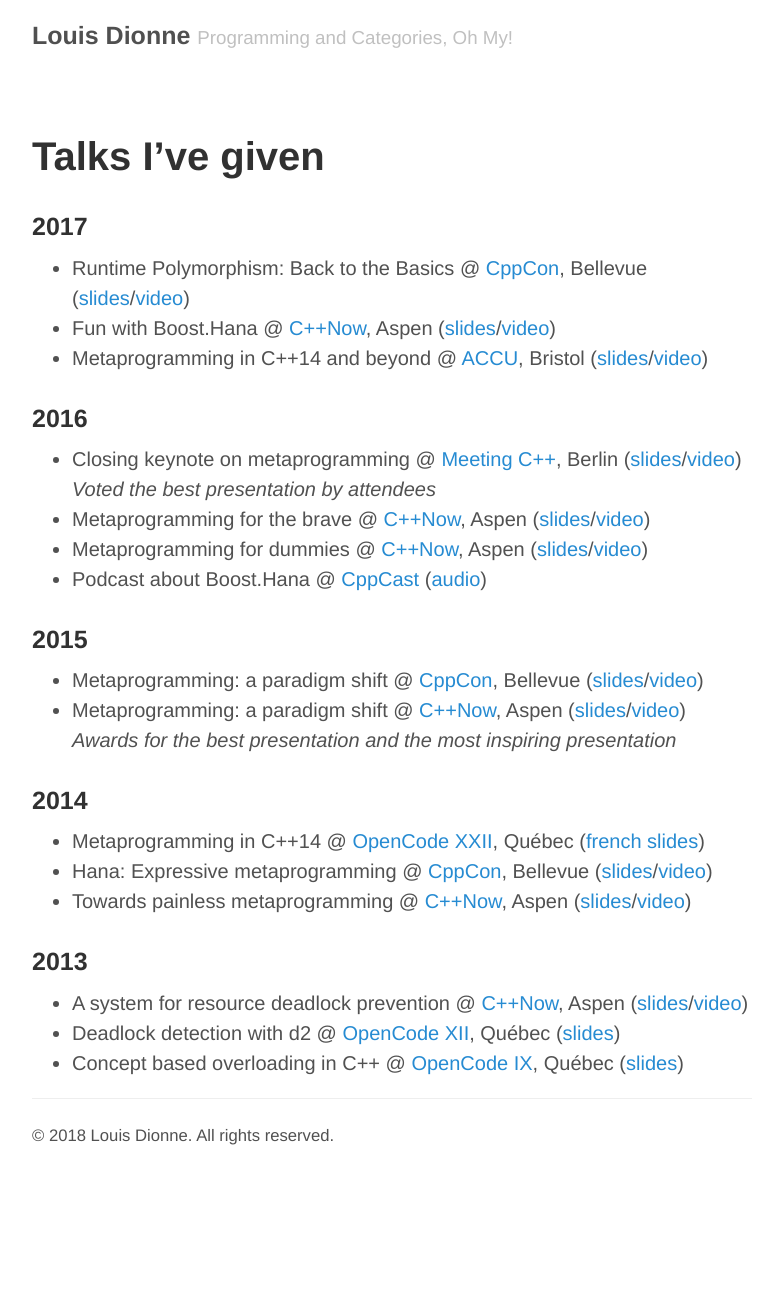
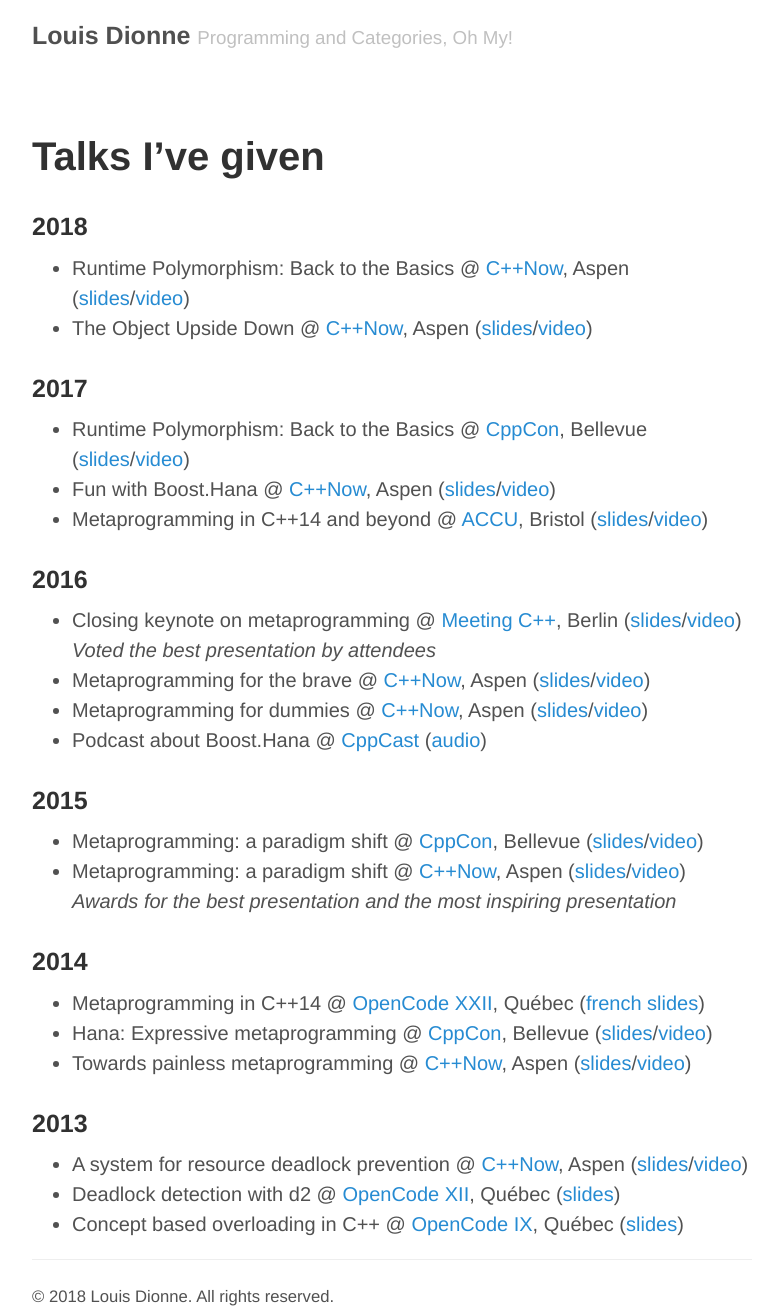
Before and after one commit to ldionne/ldionne.github.io, a Jekyll site: the page built from talks.md, in a window 1280 px wide. Shown: the whole page, without its empty margins (248-1031 px from the left). Built offline with Jekyll 4.4.1, drawn with Linux system fonts in a browser that asks for light colours; before the commit the page ends 1149 px from its top, so only the background shows below that.

Commit message:
Update talks

```diff
--- a/talks.md
+++ b/talks.md
@@ -4,6 +4,10 @@ title: Talks I've given
 ---
 
 # Talks I've given
+
+### 2018
+- Runtime Polymorphism: Back to the Basics @ [C++Now][], Aspen ([slides](http://ldionne.github.io/cppnow-2018-runtime-polymorphism)/[video](https://youtu.be/OtU51Ytfe04))
+- The Object Upside Down @ [C++Now][], Aspen ([slides](http://ldionne.github.io/cppnow-2018-empty-objects)/[video](https://youtu.be/yTb6xz_FSkY))
 
 ### 2017
 - Runtime Polymorphism: Back to the Basics @ [CppCon][], Bellevue ([slides](http://ldionne.github.io/cppcon-2017-runtime-polymorphism)/[video](https://youtu.be/gVGtNFg4ay0))
@@ -18,17 +22,17 @@ title: Talks I've given
 - Podcast about Boost.Hana @ [CppCast][] ([audio](http://cppcast.com/2016/04/louis-dionne))
 
 ### 2015
-- Metaprogramming: a paradigm shift @ [CppCon][], Bellevue ([slides](http://ldionne.github.io/hana-cppcon-2015)/[video](https://youtu.be/cg1wOINjV9U))
-- Metaprogramming: a paradigm shift @ [C++Now][], Aspen ([slides](http://ldionne.github.io/hana-cppnow-2015)/[video](http://youtu.be/Z2ABRaQiFHs))
+- Metaprogramming: a paradigm shift @ [CppCon][], Bellevue ([slides](http://ldionne.github.io/cppcon-2015-hana)/[video](https://youtu.be/cg1wOINjV9U))
+- Metaprogramming: a paradigm shift @ [C++Now][], Aspen ([slides](http://ldionne.github.io/cppnow-2015-hana)/[video](http://youtu.be/Z2ABRaQiFHs))
   <br>_Awards for the best presentation and the most inspiring presentation_
 
 ### 2014
-- Metaprogramming in C++14 @ [OpenCode XXII][OpenCode], Québec ([french slides](http://ldionne.github.io/hana-opencode-xxii))
-- Hana: Expressive metaprogramming @ [CppCon][], Bellevue ([slides](http://ldionne.github.io/hana-cppcon-2014)/[video](https://www.youtube.com/watch?v=L2SktfaJPuU))
-- Towards painless metaprogramming @ [C++Now][], Aspen ([slides](http://ldionne.github.io/mpl11-cppnow-2014)/[video](https://www.youtube.com/watch?v=8c0aWLuEO0Y))
+- Metaprogramming in C++14 @ [OpenCode XXII][OpenCode], Québec ([french slides](http://ldionne.github.io/opencode-xxii-hana))
+- Hana: Expressive metaprogramming @ [CppCon][], Bellevue ([slides](http://ldionne.github.io/cppcon-2014-hana)/[video](https://www.youtube.com/watch?v=L2SktfaJPuU))
+- Towards painless metaprogramming @ [C++Now][], Aspen ([slides](http://ldionne.github.io/cppnow-2014-mpl11)/[video](https://www.youtube.com/watch?v=8c0aWLuEO0Y))
 
 ### 2013
-- A system for resource deadlock prevention @ [C++Now][], Aspen ([slides](http://ldionne.github.io/d2-cppnow-2013)/[video](https://www.youtube.com/watch?v=Re67U4zAN-M))
+- A system for resource deadlock prevention @ [C++Now][], Aspen ([slides](http://ldionne.github.io/cppnow-2013-d2)/[video](https://www.youtube.com/watch?v=Re67U4zAN-M))
 - Deadlock detection with d2 @ [OpenCode XII][OpenCode], Québec ([slides](http://ldionne.github.io/d2-opencode12))
 - Concept based overloading in C++ @ [OpenCode IX][OpenCode], Québec ([slides](http://docs.google.com/presentation/d/1HpjEz6dJauNoBxMGWzaNuOOoiVwqgISTNWNTwuOo-_8/edit?usp=sharing))
 
```
